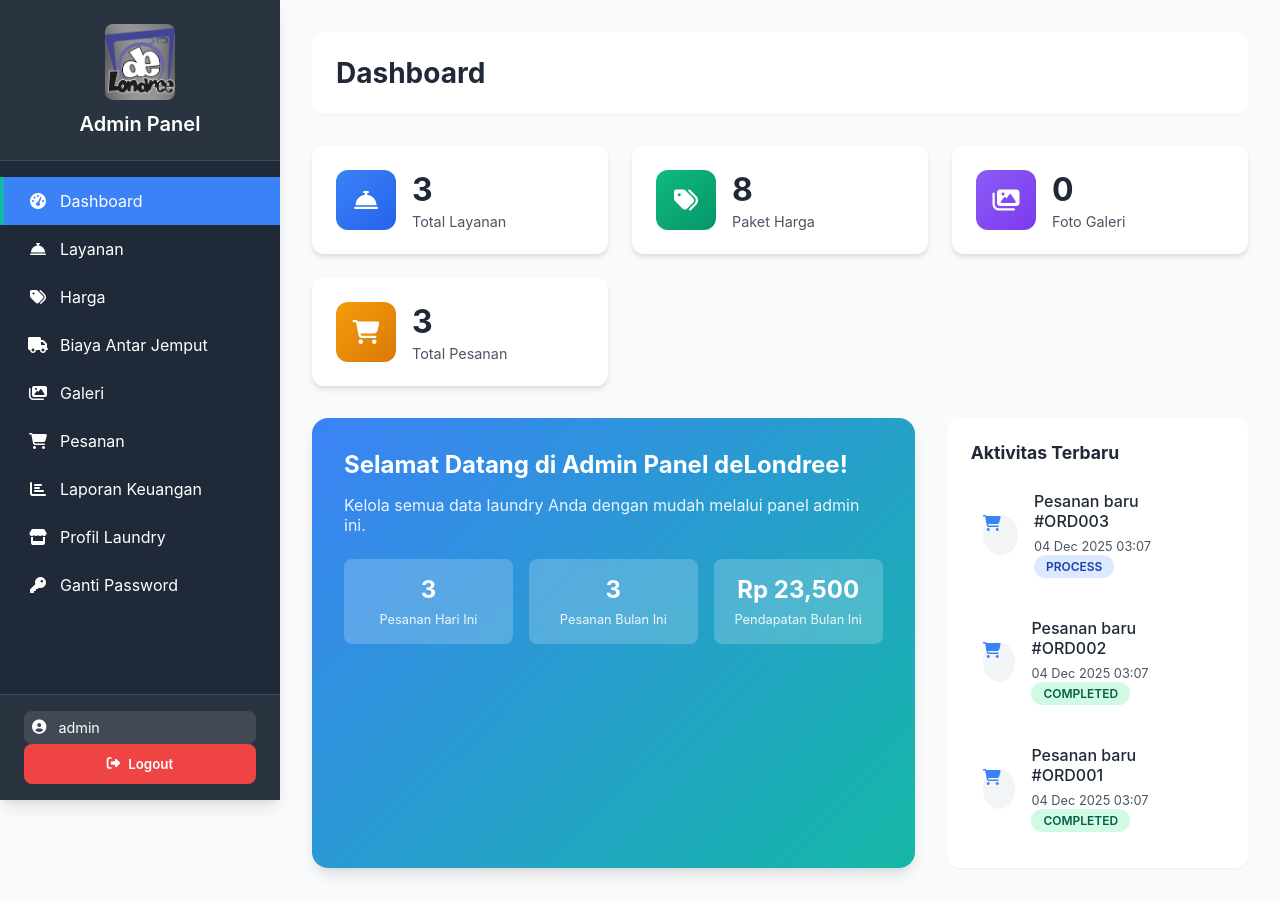
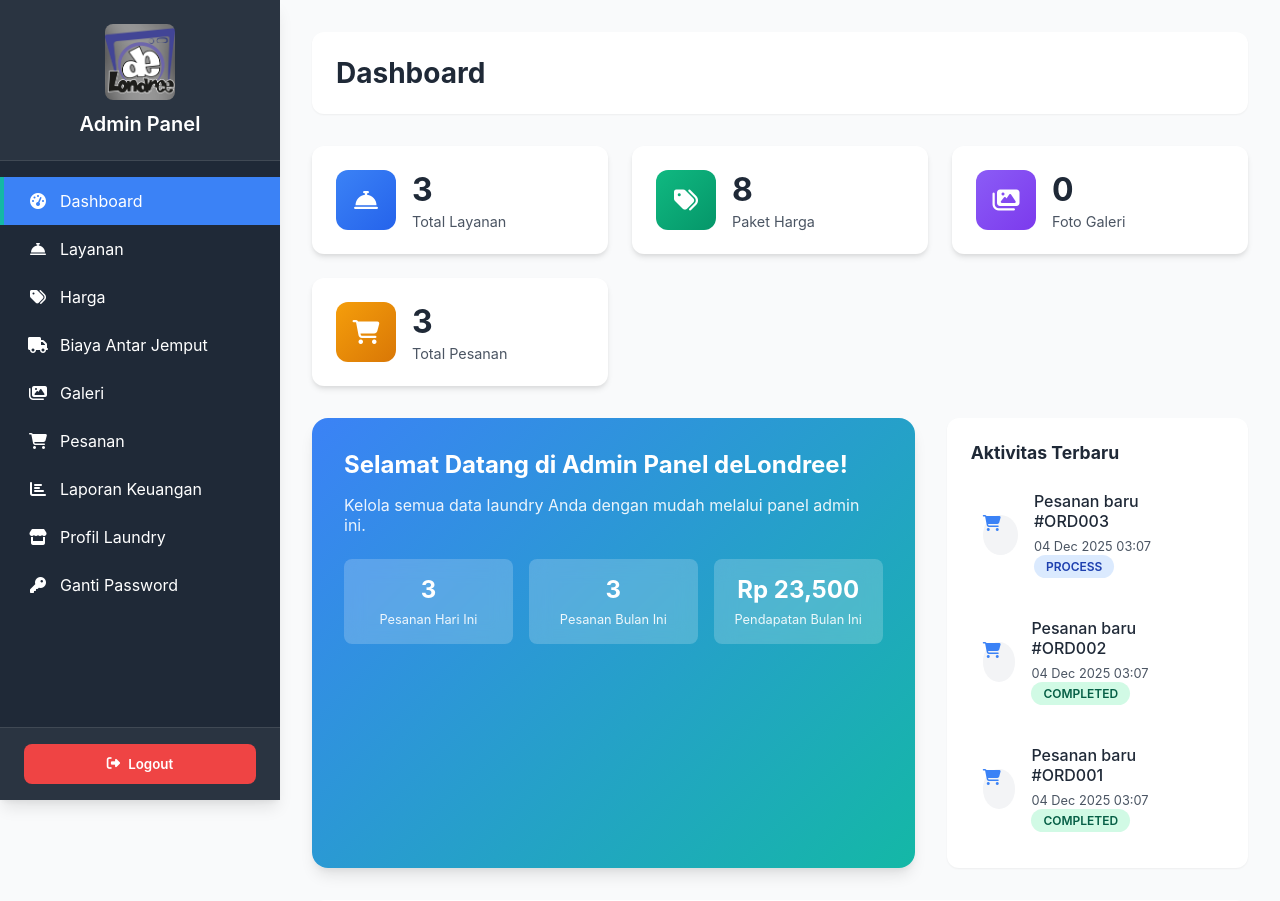
Before and after one commit to Asbornes/mitra, a PHP site: page /admin.php in a window 1280 px wide. Shown: the top 901 px of the page. Run offline with PHP 8.4, Linux system fonts and the light colour scheme; a user stored in the database is signed in; data comes from the database, SQL or seed files in the repository; data that the repository does not hold is empty.

Commit message:
hapus admin

```diff
--- a/admin.php
+++ b/admin.php
@@ -9,9 +9,6 @@ if (!isset($_SESSION['adminLoggedIn'])) {
 
 include 'koneksi.php';
 
-// =====================================================
-// HANDLE PROFIL SIMPAN (dari profil_simpan.php)
-// =====================================================
 if ($_SERVER['REQUEST_METHOD'] === 'POST' && isset($_POST['simpan_profil'])) {
     // Ambil data POST
     $hero_title = $_POST['hero_title'] ?? '';
@@ -212,10 +209,6 @@ if ($_SERVER['REQUEST_METHOD'] === 'POST' && isset($_POST['simpan_profil'])) {
         </nav>
 
         <div class="sidebar-footer">
-            <div class="admin-user-info">
-                <i class="fas fa-user-circle"></i>
-                <span><?= $_SESSION['admin_username'] ?></span>
-            </div>
             <button onclick="adminUI.logout()" class="btn-logout">
                 <i class="fas fa-sign-out-alt"></i>
                 Logout
@@ -920,7 +913,6 @@ if ($_SERVER['REQUEST_METHOD'] === 'POST' && isset($_POST['simpan_profil'])) {
                     value="<?= $data['about_title'] ?? 'deLondree - Laundry & Dry Cleaning Specialist' ?>"
                     required
                     placeholder="Contoh: deLondree - Laundry & Dry Cleaning Specialist">
-              <small>Judul utama yang akan ditampilkan di bagian "Tentang Kami"</small>
             </div>
 
             <div class="form-group">
@@ -929,7 +921,6 @@ if ($_SERVER['REQUEST_METHOD'] === 'POST' && isset($_POST['simpan_profil'])) {
                         rows="4"
                         required
                         placeholder="Tulis deskripsi paragraf pertama tentang laundry Anda..."><?= $data['about_paragraph1'] ?? 'deLondree hadir sebagai penyedia jasa laundry profesional yang mengutamakan kualitas, kecepatan, dan kepuasan pelanggan. Dengan pengalaman bertahun-tahun dalam industri laundry, kami memahami betul kebutuhan akan pakaian bersih, rapi, dan wangi.' ?></textarea>
-              <small>Paragraf pertama yang menjelaskan tentang layanan dan pengalaman</small>
             </div>
 
             <div class="form-group">
@@ -938,7 +929,6 @@ if ($_SERVER['REQUEST_METHOD'] === 'POST' && isset($_POST['simpan_profil'])) {
                         rows="4"
                         required
                         placeholder="Tulis deskripsi paragraf kedua tentang keunggulan laundry Anda..."><?= $data['about_paragraph2'] ?? 'Kami menggunakan peralatan modern dan detergen berkualitas tinggi yang ramah lingkungan untuk memastikan pakaian Anda mendapatkan perawatan terbaik. Setiap pakaian ditangani dengan penuh perhatian oleh tim profesional yang terlatih.' ?></textarea>
-              <small>Paragraf kedua yang menjelaskan tentang peralatan dan tim</small>
             </div>
           </div>
 
```
